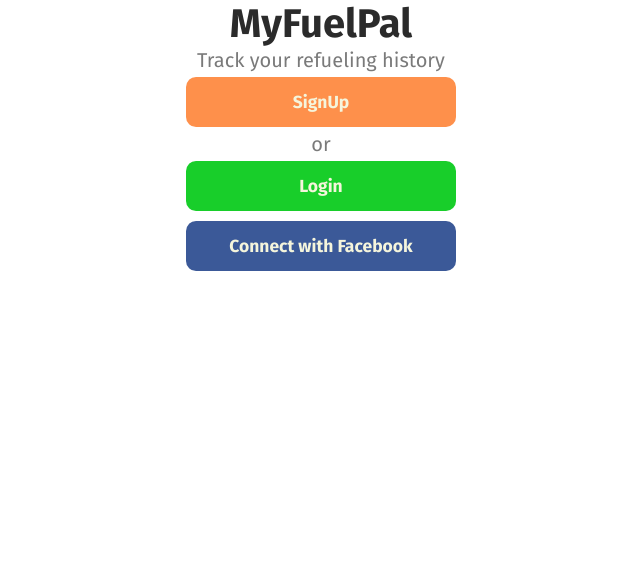
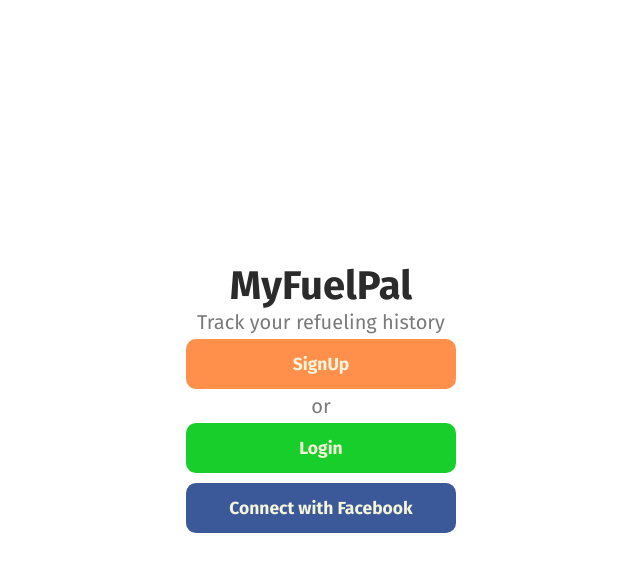
Before and after one commit to Meikelele/my-fuel-pal, a React (Create React App) app in the folder myfuelpal/frontend/: page / in a window 1280 px wide. Shown: the top 572 px of the page, without its empty margins (319-959 px from the left). Built offline with nearby package versions, Linux system fonts and the light colour scheme.

Commit message:
Responsive - DONE

```diff
--- a/myfuelpal/frontend/src/styles/settings.css
+++ b/myfuelpal/frontend/src/styles/settings.css
@@ -32,7 +32,6 @@
   }
   .content__header {
     margin: 0;
-    margin-top: 2rem;
     margin-bottom: 4rem;
     margin-left: 2rem;
   }
--- a/myfuelpal/frontend/src/styles/settings.scss
+++ b/myfuelpal/frontend/src/styles/settings.scss
@@ -27,10 +27,11 @@
         display: flex;
         flex-direction: column;
         gap: 2rem;
+        // margin-top: 1rem;
 
         &__header {
             margin: 0;
-            margin-top: 2rem;
+            // margin-top: 2rem;
             margin-bottom: 4rem;
             margin-left: 2rem;
         }
--- a/myfuelpal/frontend/src/styles/welcome.css
+++ b/myfuelpal/frontend/src/styles/welcome.css
@@ -3,6 +3,8 @@
   flex-direction: column;
   align-items: center;
   justify-content: center;
+  height: 100vh;
+  width: 100vw;
 }
 @media (max-width: 500px) {
   .welcome {
--- a/myfuelpal/frontend/src/styles/welcome.scss
+++ b/myfuelpal/frontend/src/styles/welcome.scss
@@ -2,6 +2,8 @@
 
 .welcome {
     @include flexCenter(column);
+    height: 100vh;
+    width: 100vw;
 
     @media (max-width: 500px) {
         width: 100vw;
```
Also changed, not shown: 2 other files (tests, documents, lock files or other folders).
